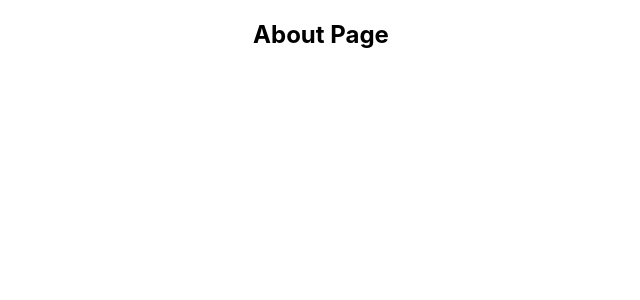
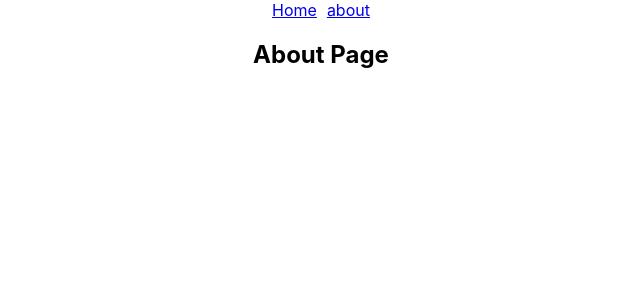
Before and after one commit to sahilm-10/EQ-React, a React (Create React App) app: page /about in a window 1280 px wide. Shown: the top 300 px of the page, without its empty margins (319-959 px from the left). Built offline with nearby package versions, Linux system fonts and the light colour scheme.

Commit message:
Added Links in Navbar

```diff
--- a/src/App.js
+++ b/src/App.js
@@ -26,6 +26,7 @@ import MouseExample from './Hooks/useEffectMouseExample';
 import {Routes,Route} from 'react-router-dom';
 import HomePage from './React-Router/HomePage';
 import AboutPage from './React-Router/AboutPage';
+import Navbar from './React-Router/Navbar';
 function App() {
   return (
     <div className="App">
@@ -75,6 +76,7 @@ function App() {
     {/* <SampleForm/> */}
 
     {/* Routes below  */}
+    <Navbar/>
     <Routes>
       {/* Route takes two props - path(denoting url path), element-(Component to render) */}
       <Route path='/home' element={<HomePage/>}></Route>
--- /dev/null
+++ b/src/React-Router/Navbar.js
@@ -0,0 +1,12 @@
+import { Link } from "react-router-dom"
+function Navbar(){
+    return(
+        <div>
+            <nav>
+                <Link to='home' style={{marginRight:"10px"}}>Home</Link>
+                <Link to='about'>about</Link>
+            </nav>
+        </div>
+    )
+}
+export default Navbar;
```
